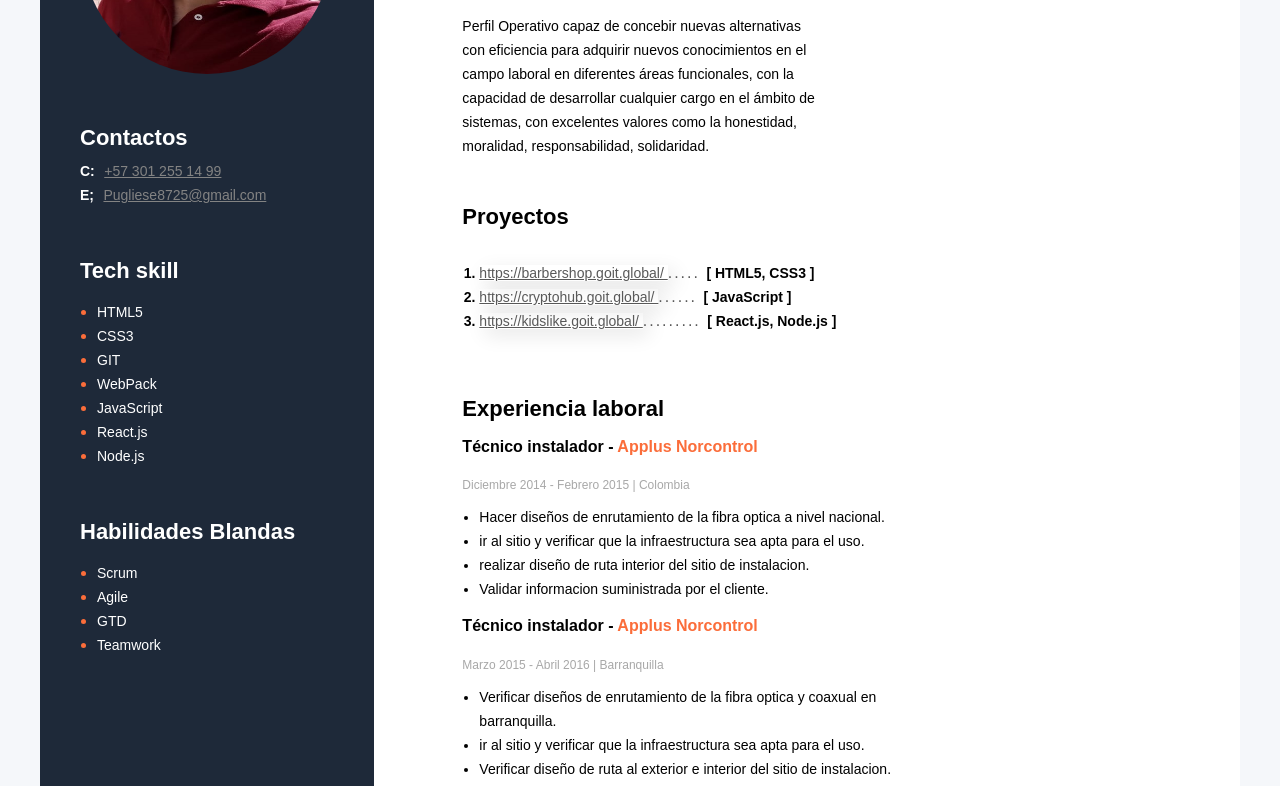
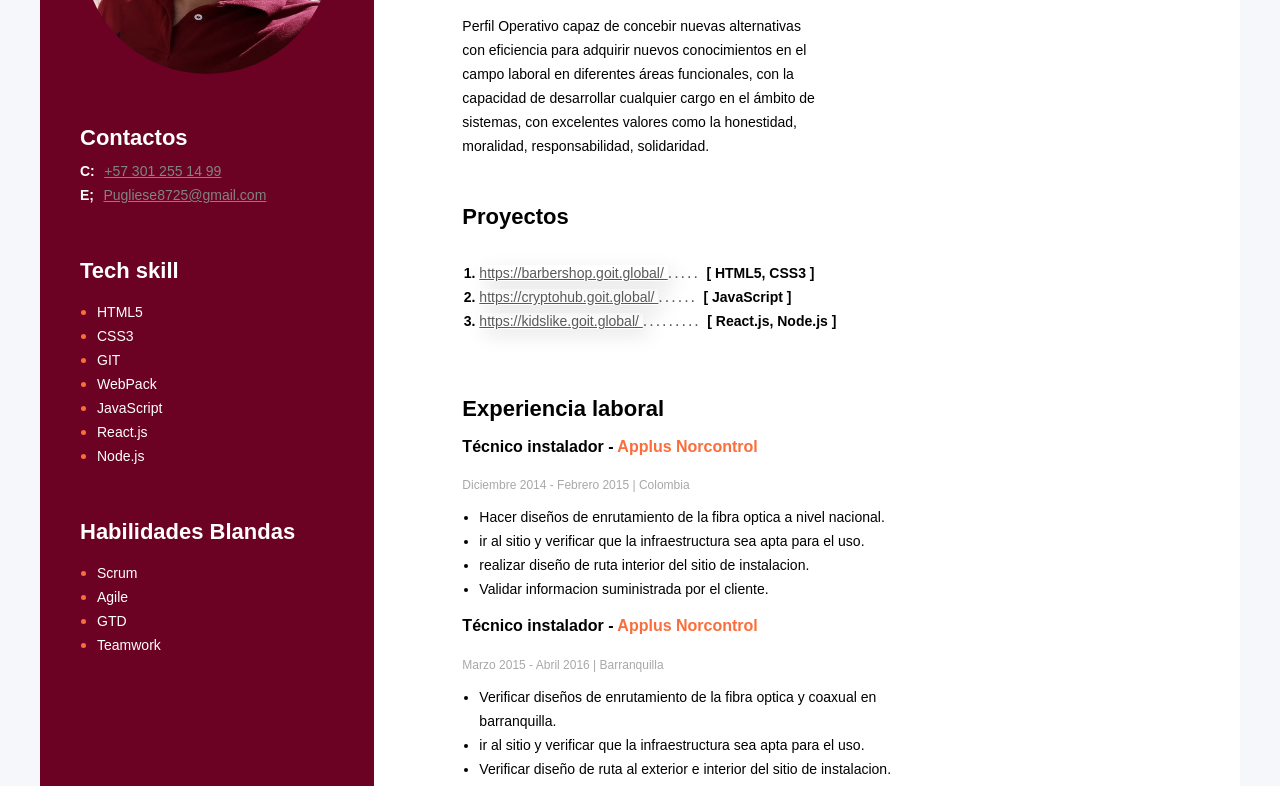
Before and after one commit to Pugli87/ProyectoCV, a plain HTML site: page index.html in a window 1280 px wide. Shown: the part 296-1082 px from the top of the page. Drawn offline with Linux system fonts and the light colour scheme.

Commit message:
Backgrund aside

```diff
--- a/css/styles.css
+++ b/css/styles.css
@@ -150,7 +150,7 @@ li {
 
 .informacion-lateral{
     padding: 40px 0px;
-    background-color: #1E2939;
+    background-color: #6B0224;
 }
 
 .imagen{
```
